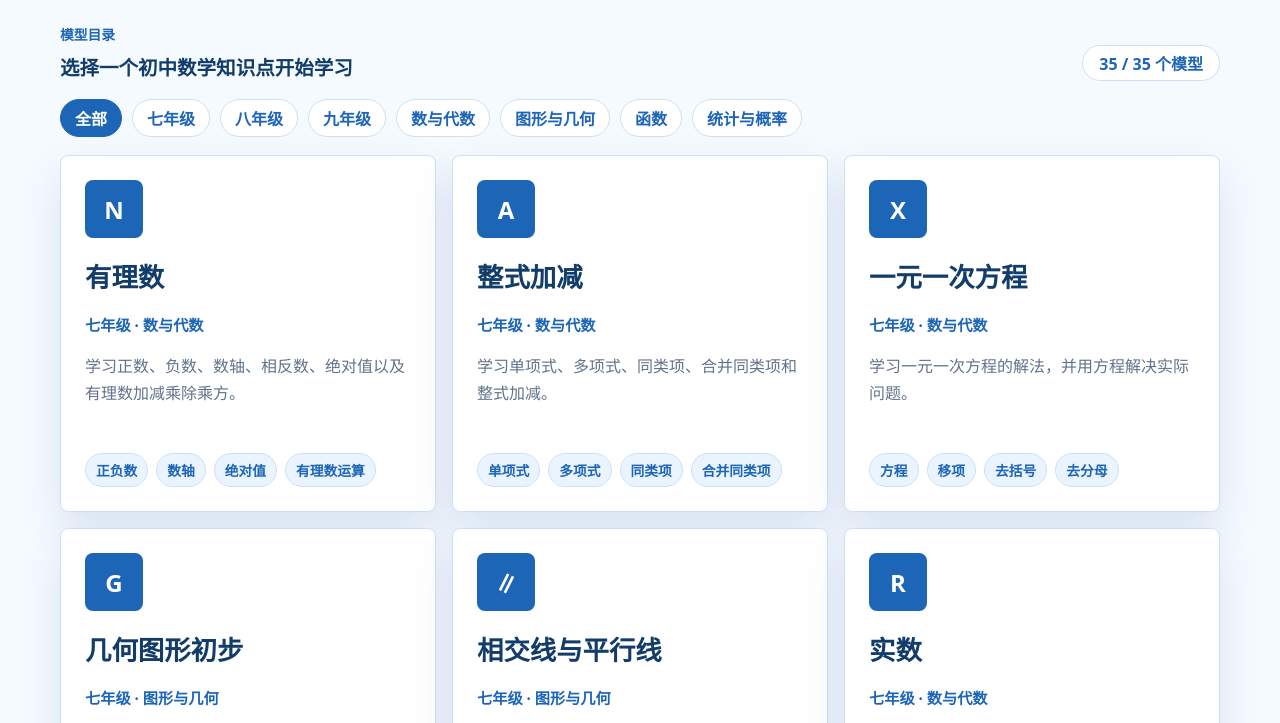
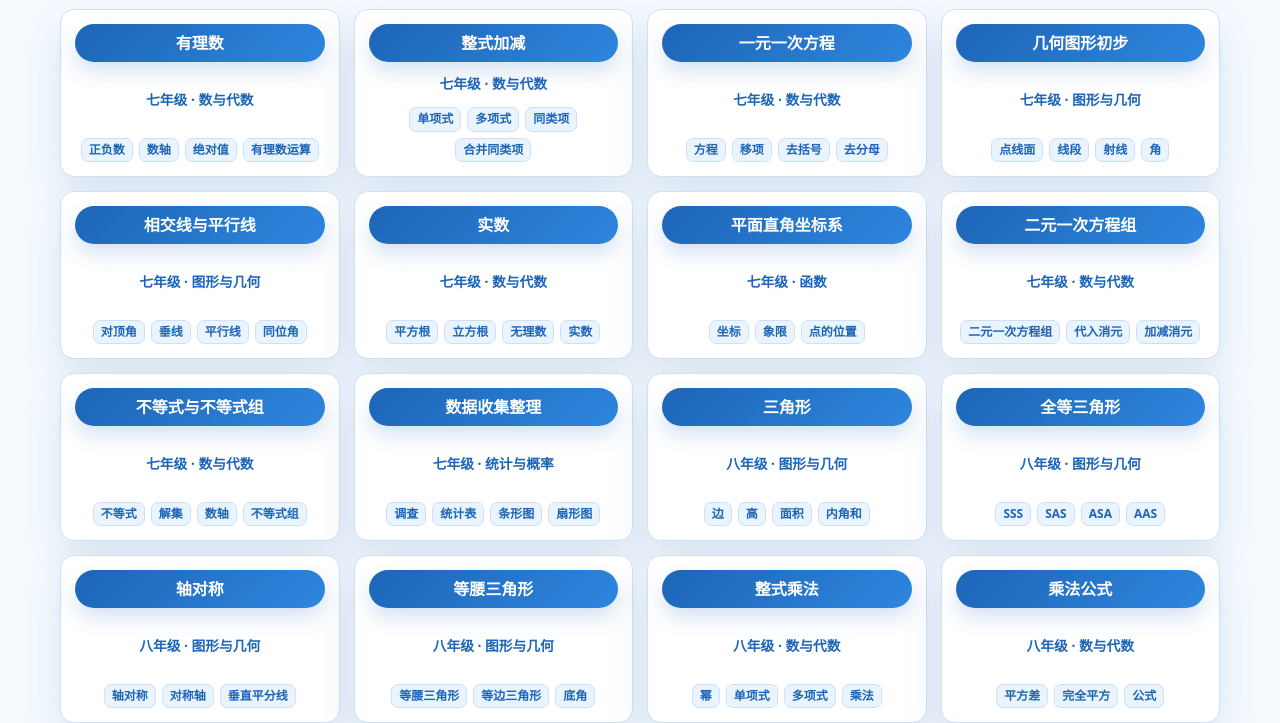
Before and after one commit to caiboduo-create/math-mvp, a website: page public/index.html in a window 1280 px wide. Shown: the part 123-846 px from the top of the page. Drawn offline with Linux system fonts and the light colour scheme.

Commit message:
redesign home page into clean two-column card layout

```diff
--- a/public/css/styles.css
+++ b/public/css/styles.css
@@ -62,12 +62,28 @@ textarea {
   position: relative;
 }
 
+.home-header {
+  border-bottom: 0;
+  background: linear-gradient(180deg, #ffffff 0%, var(--blue-050) 100%);
+}
+
 .header-inner {
   display: flex;
   min-height: 118px;
   align-items: center;
   justify-content: space-between;
   gap: 18px;
+}
+
+.home-header-inner {
+  display: grid;
+  min-height: 104px;
+  place-items: center;
+  text-align: center;
+}
+
+.home-header h1 {
+  font-size: clamp(2rem, 5vw, 3.15rem);
 }
 
 .compact .header-inner {
@@ -108,50 +124,6 @@ h2 {
 
 .page-main {
   padding: 28px 0 48px;
-}
-
-.catalog-toolbar {
-  display: flex;
-  align-items: end;
-  justify-content: space-between;
-  gap: 16px;
-  margin-bottom: 18px;
-}
-
-.catalog-count {
-  display: inline-flex;
-  min-height: 36px;
-  align-items: center;
-  border: 1px solid var(--line);
-  border-radius: 999px;
-  padding: 0 16px;
-  color: var(--blue-700);
-  background: #ffffff;
-  font-weight: 700;
-}
-
-.filter-panel {
-  display: flex;
-  flex-wrap: wrap;
-  gap: 10px;
-  margin-bottom: 18px;
-}
-
-.filter-button {
-  min-height: 38px;
-  border: 1px solid var(--line);
-  border-radius: 999px;
-  padding: 0 14px;
-  color: var(--blue-700);
-  background: #ffffff;
-  cursor: pointer;
-  font-weight: 800;
-}
-
-.filter-button.is-active {
-  border-color: var(--blue-700);
-  color: #ffffff;
-  background: var(--blue-700);
 }
 
 .mistake-pill,
@@ -177,8 +149,8 @@ h2 {
 
 .catalog-grid {
   display: grid;
-  grid-template-columns: repeat(3, minmax(0, 1fr));
-  gap: 16px;
+  grid-template-columns: repeat(4, minmax(0, 1fr));
+  gap: 14px;
 }
 
 .model-card,
@@ -191,10 +163,11 @@ h2 {
 
 .model-card {
   display: grid;
-  min-height: 260px;
-  align-content: start;
-  gap: 18px;
-  padding: 24px;
+  min-height: 168px;
+  align-content: space-between;
+  gap: 12px;
+  border-radius: 14px;
+  padding: 14px;
   transition:
     border-color 160ms ease,
     transform 160ms ease,
@@ -207,50 +180,47 @@ h2 {
   box-shadow: 0 22px 48px rgba(32, 87, 146, 0.2);
 }
 
-.model-symbol {
-  display: grid;
-  width: 58px;
-  height: 58px;
-  place-items: center;
-  border-radius: 8px;
+.model-name {
+  display: inline-flex;
+  min-height: 38px;
+  align-items: center;
+  justify-content: center;
+  border-radius: 999px;
+  padding: 0 12px;
   color: #ffffff;
-  background: var(--blue-700);
-  font-size: 1.5rem;
-  font-weight: 800;
-}
-
-.model-name {
-  color: var(--blue-900);
-  font-size: 1.65rem;
-  font-weight: 800;
+  background: linear-gradient(135deg, var(--blue-700), var(--blue-500));
+  box-shadow: 0 10px 20px rgba(29, 101, 183, 0.18);
+  font-size: 1rem;
+  font-weight: 900;
+  line-height: 1.15;
+  text-align: center;
 }
 
 .model-meta {
   color: var(--blue-700);
-  font-size: 0.95rem;
+  font-size: 0.86rem;
   font-weight: 800;
-}
-
-.model-summary {
-  min-height: 82px;
-  color: var(--muted);
-  line-height: 1.7;
+  line-height: 1.35;
+  text-align: center;
 }
 
 .tag-row {
   display: flex;
   flex-wrap: wrap;
-  gap: 8px;
+  gap: 6px;
+  align-content: start;
+  justify-content: center;
 }
 
 .tag-row span {
   border: 1px solid var(--line);
-  border-radius: 999px;
-  padding: 6px 10px;
+  border-radius: 7px;
+  padding: 4px 7px;
   color: var(--blue-700);
   background: var(--blue-100);
-  font-size: 0.86rem;
-  font-weight: 700;
+  font-size: 0.75rem;
+  font-weight: 800;
+  line-height: 1.2;
 }
 
 .back-link {
@@ -1973,7 +1943,7 @@ a:focus-visible {
 
 @media (max-width: 900px) {
   .catalog-grid {
-    grid-template-columns: repeat(2, minmax(0, 1fr));
+    grid-template-columns: repeat(3, minmax(0, 1fr));
   }
 
   .model-page {
@@ -2030,18 +2000,38 @@ a:focus-visible {
   }
 
   .header-inner,
-  .catalog-toolbar,
   .ask-form {
     align-items: stretch;
     flex-direction: column;
   }
 
   .catalog-grid {
-    grid-template-columns: 1fr;
+    grid-template-columns: repeat(2, minmax(0, 1fr));
+    gap: 12px;
   }
 
   .model-card {
-    min-height: auto;
+    min-height: 148px;
+    padding: 12px;
+  }
+
+  .model-name {
+    min-height: 34px;
+    padding: 0 9px;
+    font-size: 0.88rem;
+  }
+
+  .model-meta {
+    font-size: 0.76rem;
+  }
+
+  .tag-row {
+    gap: 5px;
+  }
+
+  .tag-row span {
+    padding: 4px 6px;
+    font-size: 0.68rem;
   }
 
   .ask-form {
--- a/public/index.html
+++ b/public/index.html
@@ -6,37 +6,15 @@
     <title>AI数学学习产品V4</title>
     <link rel="stylesheet" href="css/styles.css" />
   </head>
-  <body>
-    <header class="site-header">
-      <div class="shell header-inner">
-        <div>
-          <p class="eyebrow">V4 产品级AI学习系统</p>
-          <h1>AI数学学习产品</h1>
-        </div>
+  <body class="home-page">
+    <header class="site-header home-header">
+      <div class="shell home-header-inner">
+        <h1>AI数学学习产品</h1>
       </div>
     </header>
 
     <main class="shell page-main">
-      <section class="catalog-toolbar" aria-labelledby="catalog-title">
-        <div>
-          <p class="eyebrow">模型目录</p>
-          <h2 id="catalog-title">选择一个初中数学知识点开始学习</h2>
-        </div>
-        <span class="catalog-count" id="catalogCount">0 个模型</span>
-      </section>
-
-      <section class="filter-panel" aria-label="知识点筛选">
-        <button class="filter-button is-active" type="button" data-filter="全部">全部</button>
-        <button class="filter-button" type="button" data-filter="七年级">七年级</button>
-        <button class="filter-button" type="button" data-filter="八年级">八年级</button>
-        <button class="filter-button" type="button" data-filter="九年级">九年级</button>
-        <button class="filter-button" type="button" data-filter="数与代数">数与代数</button>
-        <button class="filter-button" type="button" data-filter="图形与几何">图形与几何</button>
-        <button class="filter-button" type="button" data-filter="函数">函数</button>
-        <button class="filter-button" type="button" data-filter="统计与概率">统计与概率</button>
-      </section>
-
-      <section class="catalog-grid" id="modelCatalog" aria-label="数学模型目录"></section>
+      <section class="catalog-grid" id="modelCatalog" aria-label="数学课程列表"></section>
     </main>
 
     <script src="models.js"></script>
--- a/public/js/home.js
+++ b/public/js/home.js
@@ -1,41 +1,23 @@
 (function () {
   const catalog = document.getElementById("modelCatalog");
-  const count = document.getElementById("catalogCount");
-  const filterButtons = Array.from(document.querySelectorAll(".filter-button"));
   const models = window.MathCoursewareModels.models;
-  let activeFilter = "全部";
-
-  function matchesFilter(model) {
-    return activeFilter === "全部" || model.grade === activeFilter || model.domain === activeFilter;
-  }
 
   function renderCatalog() {
-    const visibleModels = models.filter(matchesFilter);
     catalog.replaceChildren();
-    count.textContent = `${visibleModels.length} / ${models.length} 个模型`;
 
-    visibleModels.forEach((model) => {
+    models.forEach((model) => {
       const card = document.createElement("a");
       card.className = "model-card";
       card.href = `model.html?id=${encodeURIComponent(model.id)}`;
+      const tags = Array.isArray(model.tags) ? model.tags.slice(0, 4) : [];
       card.innerHTML = `
-        <span class="model-symbol" aria-hidden="true">${model.icon}</span>
         <span class="model-name">${model.title}</span>
         <span class="model-meta">${model.grade} · ${model.domain}</span>
-        <span class="model-summary">${model.description}</span>
-        <span class="tag-row">${model.tags.map((tag) => `<span>${tag}</span>`).join("")}</span>
+        <span class="tag-row">${tags.map((tag) => `<span>${tag}</span>`).join("")}</span>
       `;
       catalog.appendChild(card);
     });
   }
 
-  filterButtons.forEach((button) => {
-    button.addEventListener("click", () => {
-      activeFilter = button.dataset.filter;
-      filterButtons.forEach((item) => item.classList.toggle("is-active", item === button));
-      renderCatalog();
-    });
-  });
-
   renderCatalog();
 })();
```
